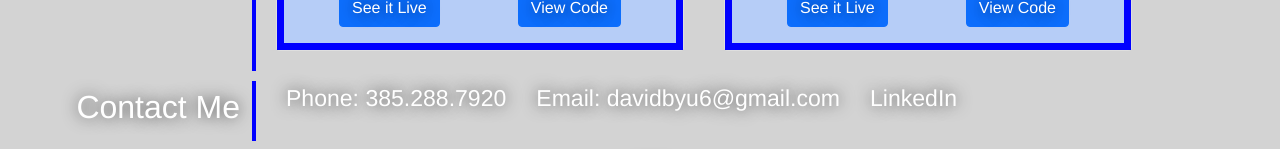
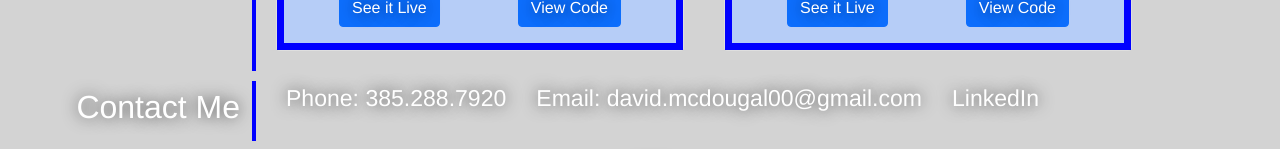
Before and after one commit to davsav16/David-McDougal-Portfolio, a plain HTML site: page index.html in a window 1280 px wide. Shown: the part 2883-3032 px from the top of the page. Drawn offline with nearby package versions, Linux system fonts and the light colour scheme.

Commit message:
adjusted email address

```diff
--- a/index.html
+++ b/index.html
@@ -260,7 +260,7 @@
         <div class="contact-info">
                 <ul>
                     <li><a>Phone: 385.288.7920</a></li>
-                    <li><a href="mailto:davidbyu6@gmail.com">Email: davidbyu6@gmail.com</a></li>
+                    <li><a href="mailto:david.mcdougal00@gmail.com">Email: david.mcdougal00@gmail.com</a></li>
                     <li><a href="https://www.linkedin.com/in/mcdougaldavid/">LinkedIn</a></li>
                 </ul>
         </div>
```
